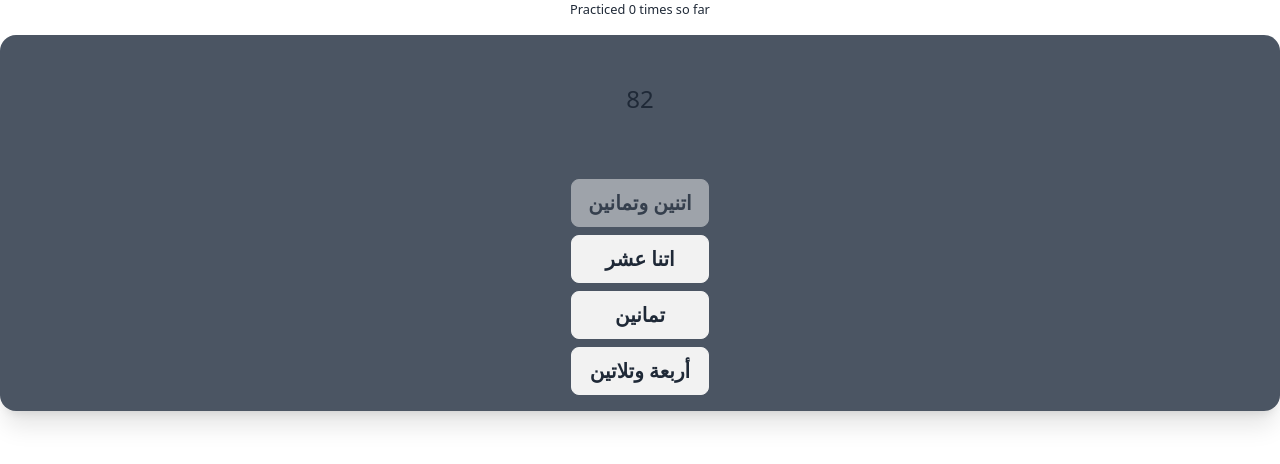
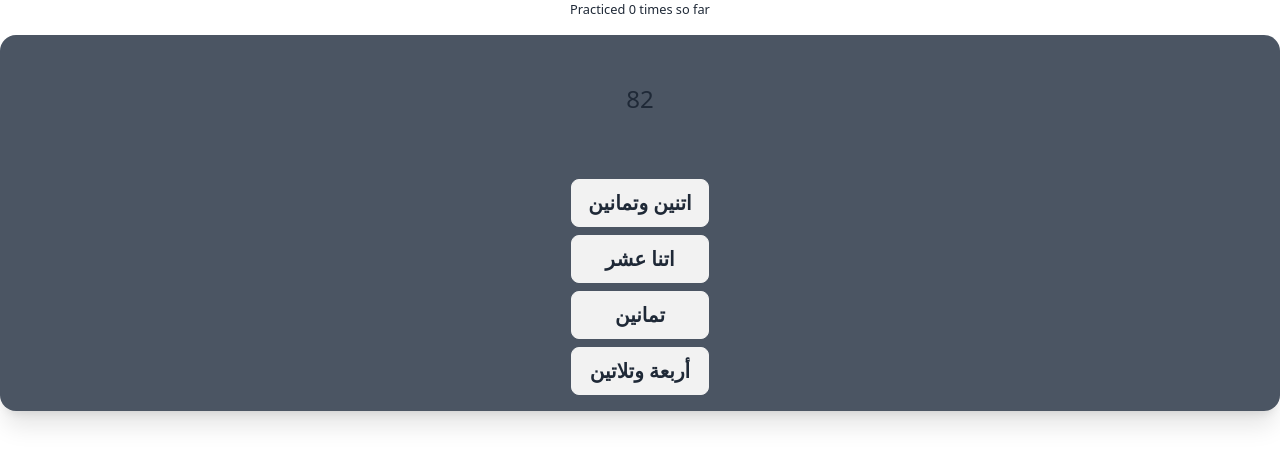
Before and after one commit to koljapluemer/arabic-numbers-practice, a Vue app: page / in a window 1280 px wide. Shown: the top 464 px of the page. Built offline with nearby package versions, Linux system fonts and the light colour scheme.

Commit message:
implement significantly improved shine animation

```diff
--- a/src/App.vue
+++ b/src/App.vue
@@ -146,7 +146,7 @@ function handleAnswer(answer) {
             answer === correctAnswer &&
             givenAnswer !== correctAnswer,
           'text-3xl': fieldUsedAsAnswer == 2,
-          'motion-safe:animate-pulse':
+          'shine-button':
             answer === correctAnswer &&
             !guessMade &&
             !userSawPromptBefore(prompt),
--- a/src/assets/main.css
+++ b/src/assets/main.css
@@ -1,3 +1,27 @@
 @tailwind base;
 @tailwind components;
 @tailwind utilities;
+
+.shine-button {
+    position: relative;
+    overflow: hidden;
+}
+
+.shine-button::before {
+    content: '';
+    position: absolute;
+    top: -10%;
+    left: 50%;
+    transform: translateX(-150%);
+    width: 200%;
+    height: 120%;
+    background: linear-gradient(90deg, transparent 20%, rgba(255, 255, 255, 0.2) 50%, transparent 80%);
+    animation: shine 3s infinite;
+    animation-delay: 2s; /* Delay the animation by 2 seconds */
+}
+
+@keyframes shine {
+    to {
+        left: 350%;
+    }
+}
```
